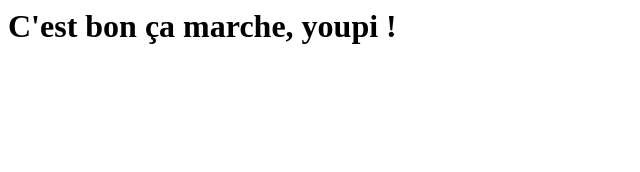
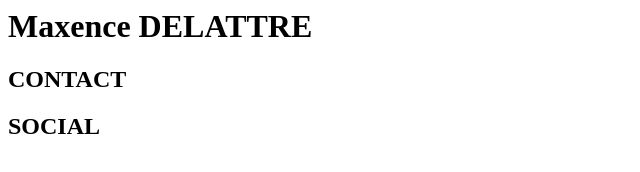
Before and after one commit to Maxence-Delattre/Maxence-Delattre.github.io, a plain HTML site: page index.html in a window 1280 px wide. Shown: the whole page, without its empty margins (0-640 px from the left). Drawn offline with Linux system fonts and the light colour scheme.

Commit message:
Version 1

```diff
--- a/index.html
+++ b/index.html
@@ -1 +1,6 @@
-<h1>C'est bon ça marche, youpi !</h1>
+
+    <h1>Maxence DELATTRE</h1>
+    <body>
+        <h2>CONTACT</h2>
+        <H2>SOCIAL</H2>
+    </body>
```
